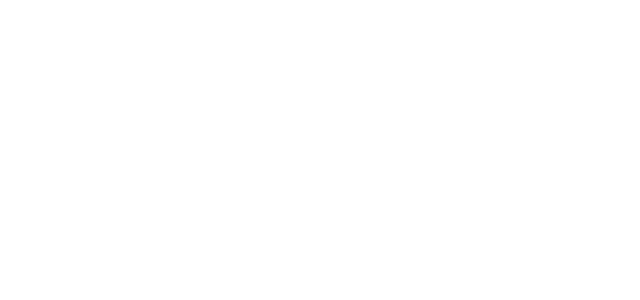
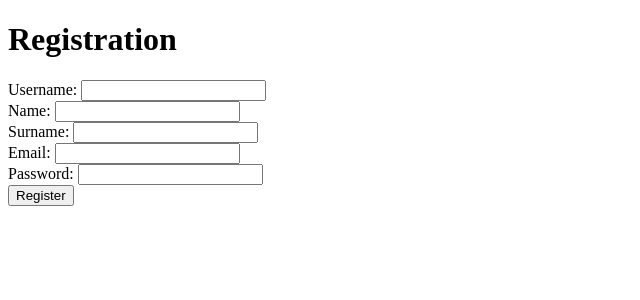
Before and after one commit to hestrr/linked-int, a SvelteKit app: page /auth/registration in a window 1280 px wide. Before the commit this address had no page. Shown: the top 300 px of the page, without its empty margins (0-640 px from the left). Built offline with nearby package versions, Linux system fonts and the light colour scheme.

Commit message:
basic authentication

```diff
--- a/src/routes/+layout.svelte
+++ b/src/routes/+layout.svelte
@@ -1,23 +1,28 @@
 <script>
 	// Import the functions you need from the SDKs you need
-    import { initializeApp } from "firebase/app";
-    import { getAnalytics } from "firebase/analytics";
+	import { onMount } from 'svelte';
+	import { initializeApp } from 'firebase/app';
+	import { getAnalytics } from 'firebase/analytics';
 	// TODO: Add SDKs for Firebase products that you want to use
 	// https://firebase.google.com/docs/web/setup#available-libraries
 
 	// Your web app's Firebase configuration
 	// For Firebase JS SDK v7.20.0 and later, measurementId is optional
+	onMount(() => {
 		const firebaseConfig = {
-        apiKey: "AIzaSyCuzg6aFDYntCMCN47jfKA4nIzT9LDS2s4",
-        authDomain: "linkedint-78a1a.firebaseapp.com",
-        projectId: "linkedint-78a1a",
-        storageBucket: "linkedint-78a1a.appspot.com",
-        messagingSenderId: "329884744564",
-        appId: "1:329884744564:web:b9d45c24f416182702ca21",
-        measurementId: "G-0SPR232BW6"
+			apiKey: 'AIzaSyCuzg6aFDYntCMCN47jfKA4nIzT9LDS2s4',
+			authDomain: 'linkedint-78a1a.firebaseapp.com',
+			projectId: 'linkedint-78a1a',
+			storageBucket: 'linkedint-78a1a.appspot.com',
+			messagingSenderId: '329884744564',
+			appId: '1:329884744564:web:b9d45c24f416182702ca21',
+			measurementId: 'G-0SPR232BW6'
 		};
 
 		// Initialize Firebase
 		const app = initializeApp(firebaseConfig);
 		const analytics = getAnalytics(app);
+	});
 </script>
+
+<slot />
--- /dev/null
+++ b/src/routes/auth/registration/+page.svelte
@@ -0,0 +1,58 @@
+<script lang="ts">
+    import {
+        createUserWithEmailAndPassword,
+        getAuth
+    } from 'firebase/auth';
+    import {
+        getFirestore,
+        addDoc,
+        collection,
+        Firestore,
+        CollectionReference
+    } from 'firebase/firestore';
+
+    let username = '' as string;
+    let name = '' as string;
+    let surname = '' as string;
+    let email = '' as string;
+    let password = '' as string;
+
+    async function login() {
+        const auth = getAuth();
+        await createUserWithEmailAndPassword(auth, email, password);
+
+        const firestore = getFirestore() as Firestore;
+        const usersCollection = collection(firestore, 'users') as CollectionReference<{
+            name: string;
+            surname: string;
+            email: string;
+            username: string;
+        }>;
+        await addDoc(usersCollection, {
+            email: email,
+            username: username,
+            name: name,
+            surname: surname
+        });
+    }
+</script>
+
+<h1>Registration</h1>
+<form on:submit|preventDefault={login}>
+    <label for="username">Username:</label>
+    <input type="text" id="username" bind:value={username} required/>
+    <br/>
+    <label for="name">Name:</label>
+    <input type="text" id="name" bind:value={name} required/>
+    <br/>
+    <label for="surname">Surname:</label>
+    <input type="text" id="surname" bind:value={surname} required/>
+    <br/>
+    <label for="email">Email:</label>
+    <input type="email" id="email" bind:value={email} required/>
+    <br/>
+    <label for="password">Password:</label>
+    <input type="password" id="password" bind:value={password} required/>
+    <br/>
+    <button type="submit">Register</button>
+</form>
```
Also changed, not shown: src/routes/auth/login/+page.svelte (added, +23 -0 lines), 1 other file (tests, documents, lock files or other folders). Lines whose indentation alone changed are shown as unchanged.
